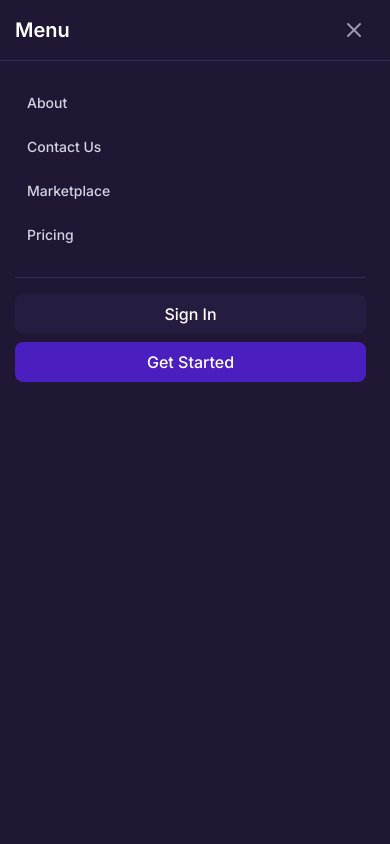
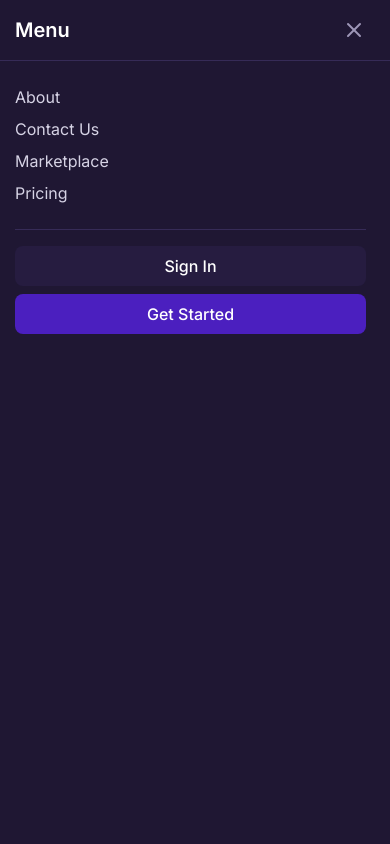
Before and after one commit to UsmanAli39326/KreateUI, a React (Vite) app: page / in a window 390 px wide. Both pictures are taken after a click on the button "Open menu". Shown: the top 844 px of the page. Built offline with nearby package versions, Linux system fonts and the light colour scheme.

Commit message:
fixed some minor bugs

```diff
--- a/src/components/Navbar.jsx
+++ b/src/components/Navbar.jsx
@@ -1,19 +1,38 @@
 import { useState } from "react";
 import { Button, Drawer } from "../components/Common";
-import { useNavigate,Link } from "react-router-dom";
-
+import { useNavigate, Link } from "react-router-dom";
 
 export default function Navbar() {
   const links = [
-    { label: "About", href: "/about" },
-    { label: "Contact Us", href: "/contact" },
-    { label: "Marketplace", href: "#marketplace" },
-    { label: "Pricing", href: "#pricing" },
+    { label: "About", href: "/about", type: "route" },
+    { label: "Contact Us", href: "/contact", type: "route" },
+    { label: "Marketplace", href: "#marketplace", type: "hash" },
+    { label: "Pricing", href: "#pricing", type: "hash" },
   ];
 
   const [open, setOpen] = useState(false);
   const navigate = useNavigate();
 
+  const renderNavItem = (item) =>
+    item.type === "route" ? (
+      <Link
+        key={item.label}
+        to={item.href}
+        className="hover:text-primary transition-colors"
+        onClick={() => setOpen(false)} // closes drawer when used there
+      >
+        {item.label}
+      </Link>
+    ) : (
+      <a
+        key={item.label}
+        href={item.href}
+        className="hover:text-primary transition-colors"
+        onClick={() => setOpen(false)} // closes drawer when used there
+      >
+        {item.label}
+      </a>
+    );
 
   return (
     <>
@@ -31,15 +50,7 @@ export default function Navbar() {
 
           {/* Desktop Links */}
           <div className="hidden md:flex items-center gap-8 text-sm font-medium text-slate-400">
-            {links.map((item) => (
-              <Link
-                key={item.label}
-                to={item.href}
-                className="hover:text-primary transition-colors"
-              >
-                {item.label}
-              </Link>
-            ))}
+            {links.map(renderNavItem)}
           </div>
 
           {/* Right actions */}
@@ -49,10 +60,7 @@ export default function Navbar() {
                 variant="main"
                 size="sm"
                 className="text-white hover:text-primary"
-                onClick={() => {
-                  // TODO: navigate to /auth
-                  navigate("/auth");
-                }}
+                onClick={() => navigate("/auth")}
               >
                 Sign In
               </Button>
@@ -60,10 +68,7 @@ export default function Navbar() {
               <Button
                 variant="secondary"
                 size="sm"
-                onClick={() => {
-                  // TODO: navigate to /get-started
-                  navigate("/dashboard");
-                }}
+                onClick={() => navigate("/dashboard")}
               >
                 Get Started
               </Button>
@@ -78,7 +83,6 @@ export default function Navbar() {
               onClick={() => setOpen(true)}
               icon={<span className="material-symbols-outlined">menu</span>}
             >
-              {/* keep children for Button layout; visually hide */}
               <span className="sr-only">Menu</span>
             </Button>
           </div>
@@ -94,16 +98,7 @@ export default function Navbar() {
         className="w-[320px] sm:w-95"
       >
         <div className="flex flex-col gap-2">
-          {links.map((item) => (
-            <Link
-              key={item.label}
-              href={item.href}
-              onClick={() => setOpen(false)}
-              className="px-3 py-2 rounded-lg text-sm font-medium text-text-2 hover:bg-white/5 hover:text-text-1 transition"
-            >
-              {item.label}
-            </Link>
-          ))}
+          {links.map(renderNavItem)}
 
           <div className="mt-4 pt-4 border-t border-border-2 flex flex-col gap-2">
             <Button
```
